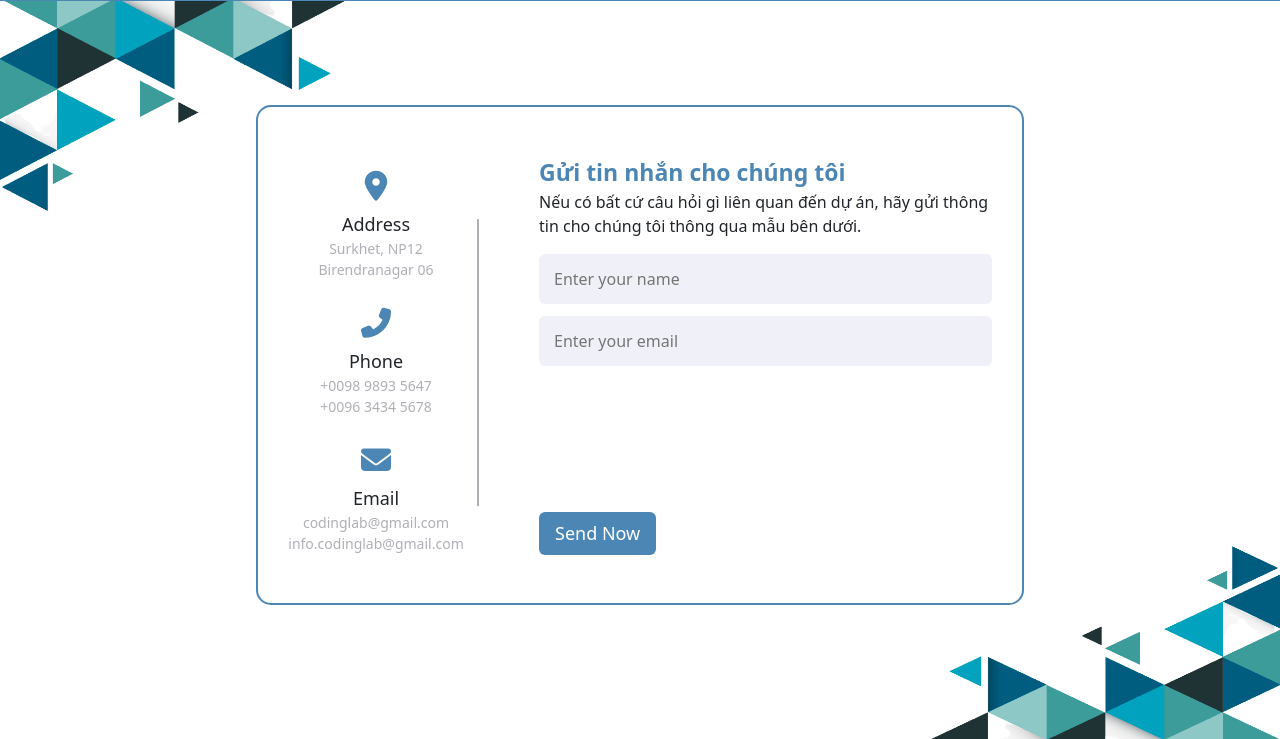
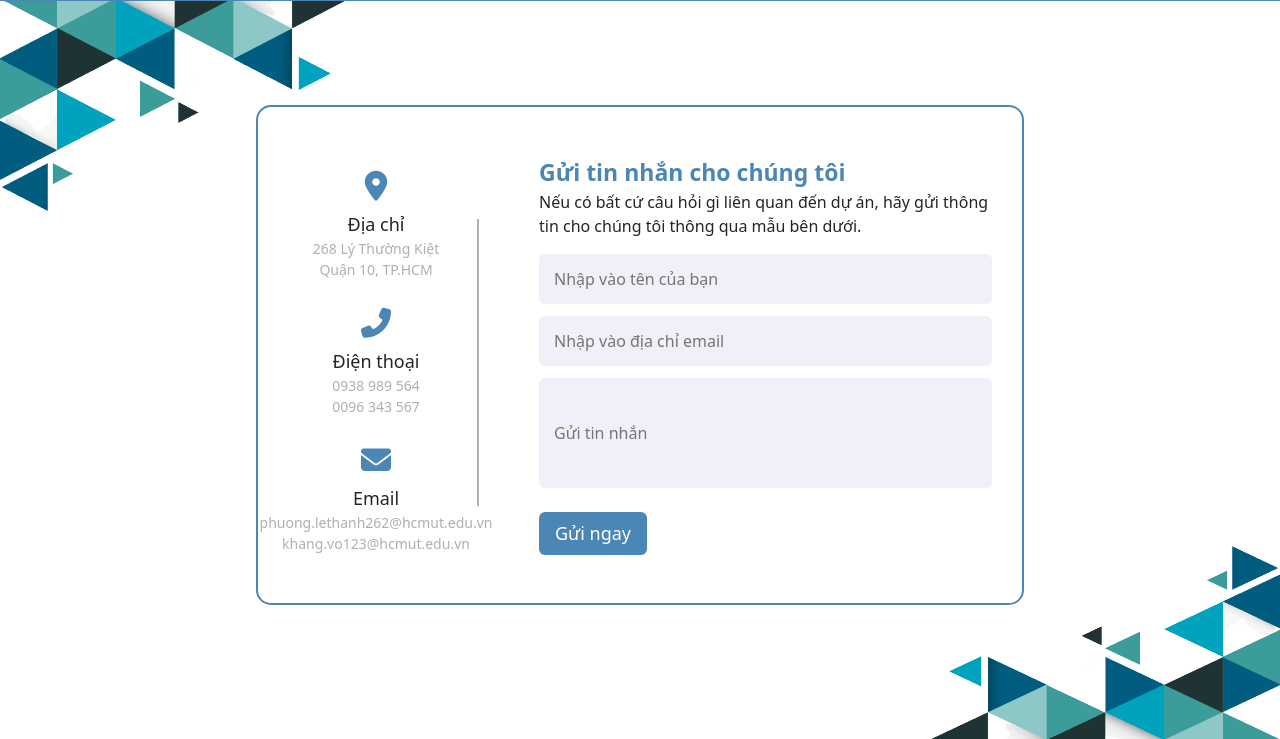
Before and after one commit to khangvt146/Intelligent-System, a Flask app: page /contact in a window 1280 px wide. Shown: the part 61-800 px from the top of the page. Run offline with Flask 2, Linux system fonts and the light colour scheme; some libraries are stand-ins or nearby versions.

Commit message:
semi-final

```diff
--- a/main.py
+++ b/main.py
@@ -1,10 +1,9 @@
-from flask import Flask, render_template, request, Response, jsonify
+from flask import Flask, render_template, request, Response, jsonify, send_file, after_this_request
 import keras
 import cv2
 import numpy as np
 import json
 from keras.layers import *
-from keras.preprocessing.image import ImageDataGenerator
 import tensorflow as tf
 
 
@@ -25,36 +24,38 @@ def generate_frames():
     i = 0
     global start_button
     while start_button:
-        i += 1
-        if not i % 30: continue
 
         ## read the camera frame
         success,frame=camera.read()
+        i += 1
+
+
         frame = cv2.flip(frame,1)
         if not success:
             print('FAILED')
             break
         temp = frame[150:350, 50:250].copy()
         cv2.rectangle(frame, pt1=(50,150), pt2=(250,350), color=(0,255,0), thickness=10)
-        with open("static/data/log.json", "r") as jsonFile:
-            data = json.load(jsonFile)
 
-        cv2.imwrite('static/data/crop2.jpg', temp)
+        if (i % 60 == 0):
+            with open("static/data/log.json", "r") as jsonFile:
+                data = json.load(jsonFile)
+            print(i)
 
-        temp = cv2.resize(temp, (64, 64))
-        temp = temp[...,::-1].astype(np.float32)
+            temp = cv2.resize(temp, (64, 64))
+            temp = temp[...,::-1].astype(np.float32)
 
-        data["predict_label"],data["predict_prob"] = predict(temp)
+            data["predict_label"],data["predict_prob"] = predict(temp)
 
-        data["buffer_text"] += data["predict_label"]
-        print(data)
-        with open("static/data/log.json", "w") as jsonFile:
-            json.dump(data, jsonFile)
+            data["buffer_text"] += data["predict_label"]
+            print(data)
+            with open("static/data/log.json", "w") as jsonFile:
+                json.dump(data, jsonFile)
 
         if not success:
             break
         else:
-            cv2.imwrite('static/data/crop.jpg', temp)
+            # cv2.imwrite('static/data/crop.jpg', temp)
 
             ret,buffer=cv2.imencode('.jpg',frame)
             frame=buffer.tobytes()
@@ -71,7 +72,7 @@ def video():
 def get_predict():
      with open("static/data/log.json", "r") as jsonFile:
             data = json.load(jsonFile)
-     return jsonify({'predict_label': data["predict_label"],'predict_prob': data["predict_prob"], 'buffer_label': data["buffer_text"]})
+     return jsonify({'predict_label': data["predict_label"],'predict_prob': data["predict_prob"], 'buffer_label': data["buffer_text"][-10:]})
 
 
 @app.route('/')
@@ -97,7 +98,10 @@ def toggle_stop_button():
 @app.route('/save_button', methods=['POST', 'GET'])
 def toggle_save_button():
     with open("static/data/log.json", "r") as jsonFile:
-                data = json.load(jsonFile)
+        data = json.load(jsonFile)
+
+    with open("static/data/output.txt", "w") as text_file:
+        text_file.write(data["buffer_text"])
 
     data["predict_label"] = ""
     data["predict_prob"] = ""
@@ -109,10 +113,20 @@ def toggle_save_button():
     global save_button
     save_button = True
     start_button =False
-    return render_template('application.html')
+
+    return send_file("static/data/output.txt", as_attachment=True)
 
 @app.route('/application')
 def render_application():
+    with open("static/data/log.json", "r") as jsonFile:
+        data = json.load(jsonFile)
+
+    data["predict_label"] = ""
+    data["predict_prob"] = ""
+    data["buffer_text"] = ""
+
+    with open("static/data/log.json", "w") as jsonFile:
+        json.dump(data, jsonFile)
     return render_template('application.html')
 
 @app.route('/contact')
@@ -123,9 +137,9 @@ def render_contact():
 def predict(img):
     input_arr = np.array([img])
     predict = model.predict(input_arr)
-    prob = np.max(predict)
-    if prob <0.8:
-        return '',''
+    prob = round(np.max(predict),2)
+    if prob <0.7:
+        return '',str(prob)
 
     result = labels_dict[str(np.argmax(predict))]
     return result, str(prob)
--- a/static/data/log.json
+++ b/static/data/log.json
@@ -1 +1 @@
-{"predict_label": "", "predict_prob": "", "buffer_text": ""}
+{"predict_label": "", "predict_prob": "0.99", "buffer_text": "TABCTILZMH"}
--- /dev/null
+++ b/static/data/output.txt
@@ -0,0 +1 @@
+CCBOQOCFFFOQ
--- a/templates/application.html
+++ b/templates/application.html
@@ -36,7 +36,7 @@
                         </script>
                     </div></div>
 
-                    <div class="col col-lg-6"><div id="display_rec_2">
+                    <div class="col col-lg-6"><div id="display_rec_1">
                         <span id="predict_prob">?</span>
                         <script>
                             document.getElementById("predict_prob").innerHTML;
--- a/templates/contact.html
+++ b/templates/contact.html
@@ -7,21 +7,21 @@
       <div class="left-side">
         <div class="address details">
           <i class="fas fa-map-marker-alt"></i>
-          <div class="topic">Address</div>
-          <div class="text-one">Surkhet, NP12</div>
-          <div class="text-two">Birendranagar 06</div>
+          <div class="topic">Địa chỉ</div>
+          <div class="text-one">268 Lý Thường Kiệt</div>
+          <div class="text-two">Quận 10, TP.HCM</div>
         </div>
         <div class="phone details">
           <i class="fas fa-phone-alt"></i>
-          <div class="topic">Phone</div>
-          <div class="text-one">+0098 9893 5647</div>
-          <div class="text-two">+0096 3434 5678</div>
+          <div class="topic">Điện thoại</div>
+          <div class="text-one">0938 989 564</div>
+          <div class="text-two">0096 343 567</div>
         </div>
         <div class="email details">
           <i class="fas fa-envelope"></i>
           <div class="topic">Email</div>
-          <div class="text-one">codinglab@gmail.com</div>
-          <div class="text-two">info.codinglab@gmail.com</div>
+          <div class="text-one">phuong.lethanh262@hcmut.edu.vn</div>
+          <div class="text-two">khang.vo123@hcmut.edu.vn</div>
         </div>
       </div>
       <div class="right-side">
@@ -29,16 +29,16 @@
         <p>Nếu có bất cứ câu hỏi gì liên quan đến dự án, hãy gửi thông tin cho chúng tôi thông qua mẫu bên dưới.</p>
       <form action="#">
         <div class="input-box">
-          <input type="text" placeholder="Enter your name">
+          <input type="text" placeholder="Nhập vào tên của bạn">
         </div>
         <div class="input-box">
-          <input type="text" placeholder="Enter your email">
+          <input type="text" placeholder="Nhập vào địa chỉ email">
         </div>
         <div class="input-box message-box">
-
+          <input type="text" placeholder="Gửi tin nhắn">
         </div>
         <div class="button">
-          <input type="button" value="Send Now" >
+          <input type="button" value="Gửi ngay" >
         </div>
       </form>
     </div>
--- a/templates/home.html
+++ b/templates/home.html
@@ -3,7 +3,7 @@
 {% block content %}
     <div class="content">
         <div class="title">
-            Nhận dạng ngôn ngữ ký hiệu thông qua cử chỉ tay
+            Hệ thống nhận dạng ngôn ngữ ký hiệu thông qua cử chỉ tay
         </div>
         <div class="information">
             Hệ thống cung cấp ứng dụng chuyển đổi chuỗi cử chỉ tay sang kí tự thông thường theo thời gian thực để quá trình giao tiếp giữa người bình thường và người khiếm thính dễ dàng hơn.
```
Also changed, not shown: static/data/crop.jpg.
